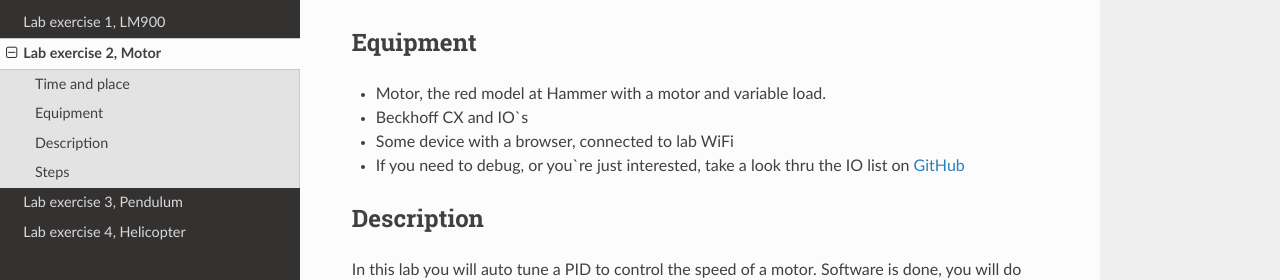
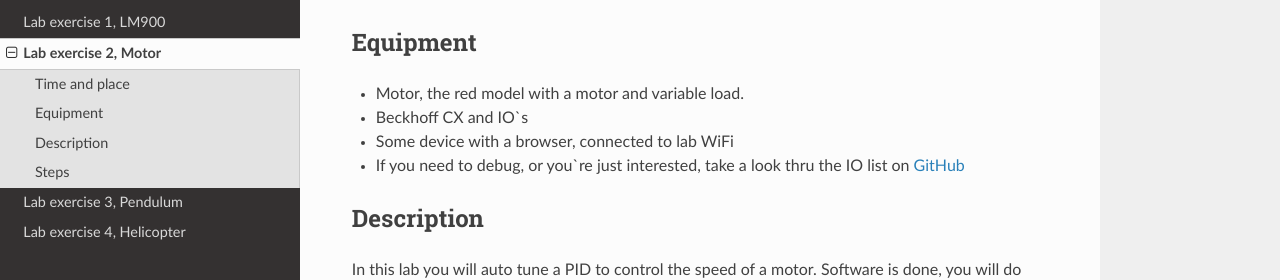
Before and after one commit to frdedynamics/reg-tek-labs, a Sphinx documentation site: the page built from source/texts/lab2.rst, in a window 1280 px wide and 900 px high. Shown: the part 262-542 px from the top of the window. Built offline with Sphinx 7.4.7 and the Read the Docs theme 2.0.0, drawn with Linux system fonts in a browser that asks for light colours; the version number could not be read and is left out.

Commit message:
remove room Hammer

```diff
--- a/source/texts/lab1.rst
+++ b/source/texts/lab1.rst
@@ -9,7 +9,7 @@ Time and place
 
 Equipment
 ==============================================
-- LM900, the red model at Hammer with two water tanks, a manual valve between the tanks and some sensors.
+- LM900, the red model with two water tanks, a manual valve between the tanks and some sensors.
 - Beckhoff CX and IO`s
 - Some device with a browser, connected to lab WiFi
 - If you need to debug, or you`re just interested, take a look thru the IO list and System Control Diagram
--- a/source/texts/lab2.rst
+++ b/source/texts/lab2.rst
@@ -9,7 +9,7 @@ Time and place
 
 Equipment
 ==============================================
-- Motor, the red model at Hammer with a motor and variable load.
+- Motor, the red model with a motor and variable load.
 - Beckhoff CX and IO`s
 - Some device with a browser, connected to lab WiFi
 - If you need to debug, or you`re just interested, take a look thru the IO list
```
